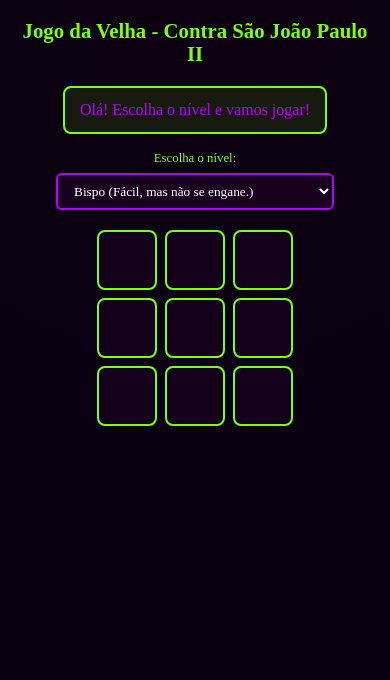
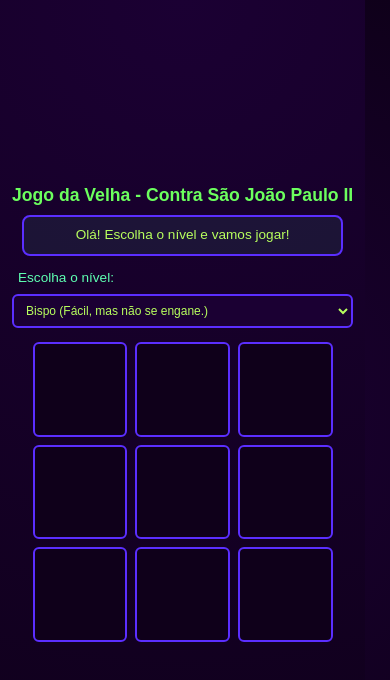
Before and after one commit to JLopes2024/jogo-da-velha-sjpii, a React (Vite) app: page / in a window 390 px wide. Shown: the top 680 px of the page. Built offline with nearby package versions, Linux system fonts and the light colour scheme.

Commit message:
nivel-css-att

```diff
--- a/src/App.css
+++ b/src/App.css
@@ -1,97 +1,114 @@
+/* Reset básico */
 * {
   box-sizing: border-box;
   margin: 0;
   padding: 0;
-  font-family: 'Press Start 2P', cursive;
+  font-family: 'Arial', sans-serif; /* Fonte mais legível para mobile */
 }
 
+/* Container principal */
 .container {
   min-height: 100vh;
   display: flex;
   flex-direction: column;
   align-items: center;
-  justify-content: flex-start;
+  justify-content: flex-start; /* topo em desktop */
   padding: 20px;
-  background: radial-gradient(circle at top, #0c0010, #0a0012);
-  color: #e0e0e0;
+  background: radial-gradient(circle at top, #1B0033, #0f001a);
+  color: #740000;
 }
 
+/* Centraliza verticalmente em celulares */
+@media (max-width: 600px) {
+  .container {
+    justify-content: center;
+  }
+}
+
+/* Título */
 h1 {
-  font-size: 1.3rem;
-  margin-bottom: 20px;
-  color: #7fff00;
+  font-size: 1.5rem;
+  margin-bottom: 14px;
+  color: #6cff5e;
   text-align: center;
 }
 
+/* Mensagem do bot */
 .bot-message {
-  background-color: rgba(127, 255, 0, 0.1);
-  color: #b300ff;
-  padding: 10px 15px;
-  border: 2px solid #7fff00;
+  background-color: rgba(94, 255, 178, 0.08);
+  color: #B8FF5E;
+  padding: 10px 14px;
+  border: 2px solid #5B2EFF;
   border-radius: 8px;
-  margin-bottom: 15px;
+  margin-bottom: 12px;
   text-align: center;
-  min-width: 250px;
+  width: min(420px, 94%);
+  max-width: 100%;
+  word-wrap: break-word;
 }
 
+/* Seleção de nível */
 .level-selector {
-  margin-bottom: 20px;
+  margin-bottom: 14px;
   display: flex;
   flex-direction: column;
   align-items: center;
+  width: 100%;
+  max-width: 420px;
 }
 
 .level-selector label {
-  margin-bottom: 5px;
-  font-size: 0.8rem;
-  color: #7fff00;
+  margin-bottom: 6px;
+  font-size: 0.85rem;
+  color: #5EFFB2;
+  align-self: flex-start;
+  margin-left: 6px;
 }
 
 .level-selector select {
   padding: 8px 12px;
   border-radius: 6px;
-  border: 2px solid #b300ff;
-  background: #1a001f;
-  color: #ffffff;
-  font-family: 'Press Start 2P', cursive;
+  border: 2px solid #5B2EFF;
+  background: #1B0033;
+  color: #B8FF5E;
   cursor: pointer;
+  width: 100%;
+  max-width: 320px;
 }
 
+/* Tabuleiro */
 .board {
   display: grid;
-  grid-template-columns: repeat(3, 80px);
-  grid-template-rows: repeat(3, 80px);
+  grid-template-columns: repeat(3, 1fr);
   gap: 10px;
-  margin-bottom: 20px;
+  width: min(360px, 94vw);
+  max-width: 100%;
+  margin-bottom: 16px;
 }
 
-@media (max-width: 500px) {
-  .board {
-    grid-template-columns: repeat(3, 60px);
-    grid-template-rows: repeat(3, 60px);
-    gap: 8px;
-  }
-}
-
+/* Cada célula */
 .cell {
   display: flex;
   align-items: center;
   justify-content: center;
-  font-size: 1.5rem;
+  aspect-ratio: 1 / 1;
+  font-size: clamp(1rem, 6vw, 1.5rem);
   font-weight: bold;
   cursor: pointer;
-  border: 2px solid #7fff00;
+  border: 2px solid #5B2EFF;
   border-radius: 8px;
-  background: #14001a;
-  color: #b300ff;
-  transition: transform 0.1s, background 0.2s;
+  background: #0f001a;
+  transition: transform 0.1s, background 0.12s;
+  color: #00e239;
+  user-select: none;
 }
 
-.cell:hover {
-  transform: scale(1.05);
-  background: #21002a;
+.cell:active {
+  transform: scale(0.98);
+  background: #05a005;
 }
 
+/* Mensagem de vitória/empate */
 .winner {
   text-align: center;
   margin-top: 10px;
@@ -99,22 +116,47 @@
 
 .winner h2 {
   font-size: 1rem;
-  color: #b300ff;
+  color: #5B2EFF;
   margin-bottom: 10px;
 }
 
 .winner button {
   padding: 10px 20px;
-  font-family: 'Press Start 2P', cursive;
-  background: #0c0010;
-  color: #7fff00;
-  border: 2px solid #7fff00;
+  background: #1B0033;
+  color: #B8FF5E;
+  border: 2px solid #5EFFB2;
   border-radius: 8px;
   cursor: pointer;
-  transition: all 0.2s;
+  transition: all 0.12s;
 }
 
 .winner button:hover {
-  background: #7fff00;
-  color: #0c0010;
+  background: #5EFFB2;
+  color: #1B0033;
 }
+
+/* Pequenos textos auxiliares */
+.unlock-text {
+  color: #9c27b0;
+  margin-top: 12px;
+  font-size: 0.8rem;
+  text-align: center;
+  max-width: 92%;
+}
+
+/* Ajustes finos para telas pequenas */
+@media (max-width: 420px) {
+  .container { padding: 12px; }
+  h1 { font-size: 1.1rem; margin-bottom: 10px; }
+  .bot-message { font-size: 0.85rem; padding: 8px 10px; }
+  .level-selector select { font-size: 0.75rem; padding: 7px 8px; max-width: 100%; }
+  .board { gap: 8px; width: min(300px, 92vw); }
+  .cell { font-size: clamp(0.9rem, 10vw, 1.2rem); border-radius: 6px; }
+  .winner h2 { font-size: 0.95rem; }
+  .winner button { padding: 8px 16px; font-size: 0.75rem; }
+}
+
+/* Fundo retrô */
+body {
+  background: radial-gradient(circle, #1B0033 0%, #0f001a 100%);
+}
```
